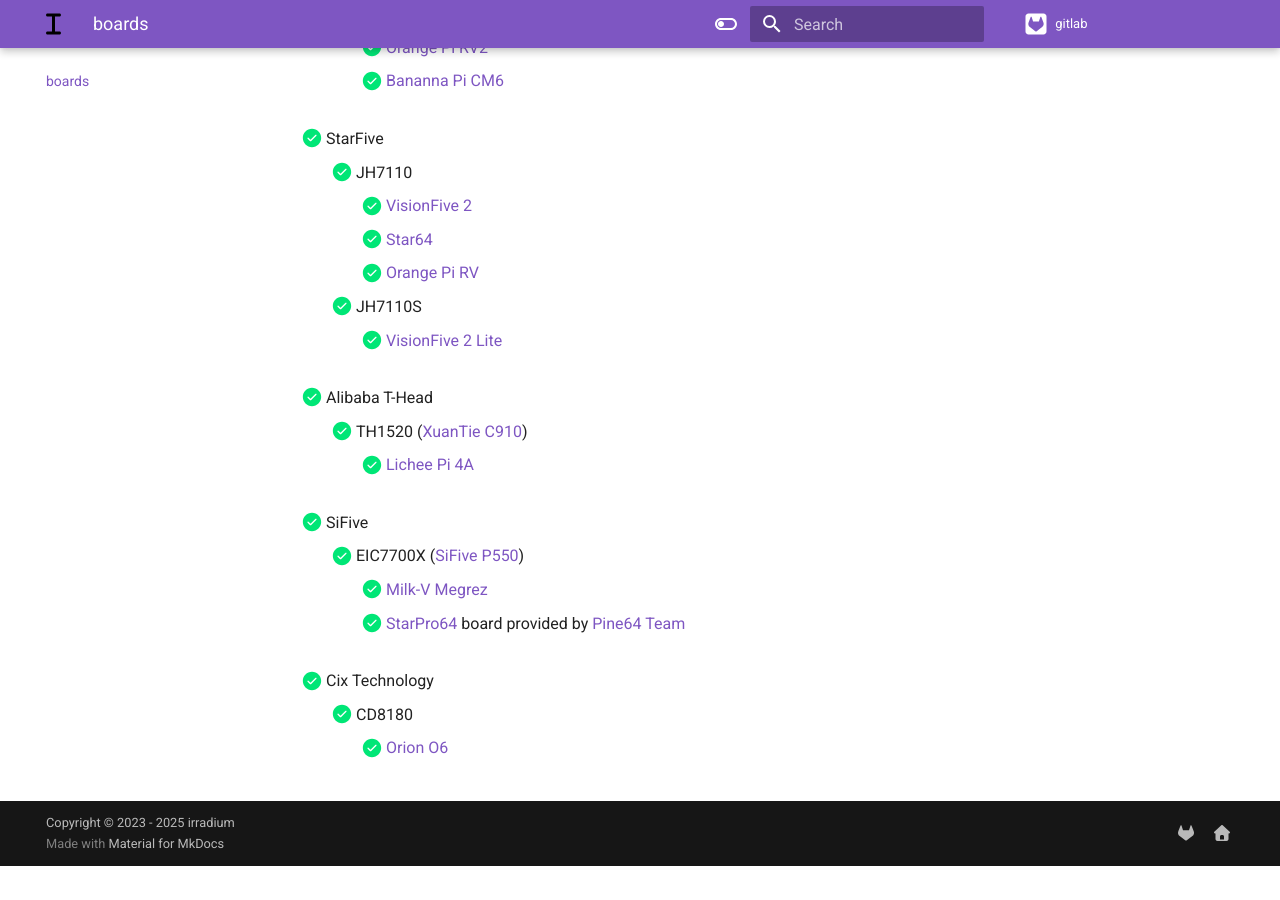
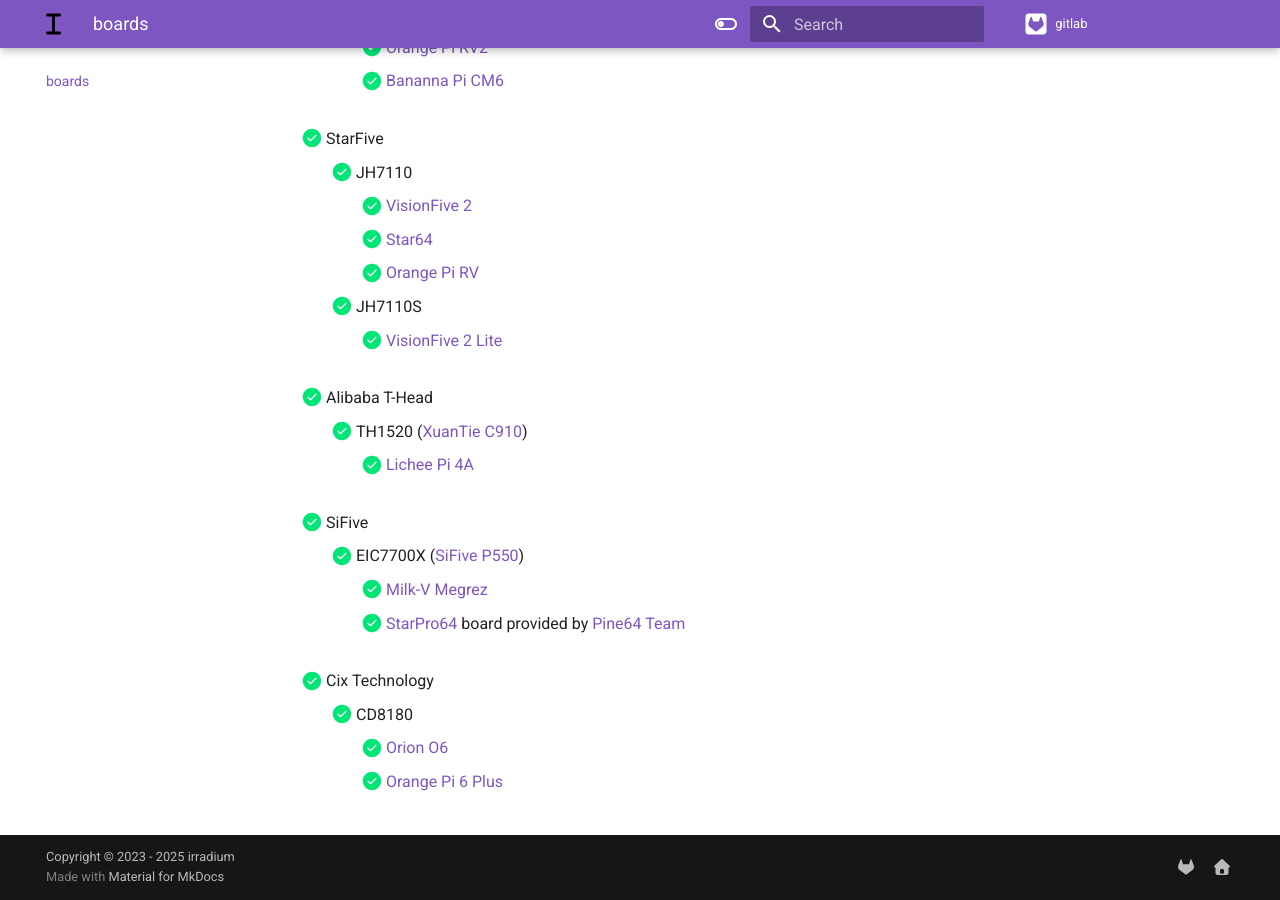
Before and after one commit to sndwvs/irradium.org, an MkDocs documentation site: the page built from docs/boards.md, in a window 1280 px wide and 900 px high, scrolled down 2724 px. Built offline with MkDocs 1.6.1 and Material for MkDocs 9.7.7, drawn with Linux system fonts in a browser that asks for light colours; comment, search, counter and statistics services are not loaded; before the commit the page ends 3590 px from its top, so only the background shows below that.

Commit message:
docs/boards.md: add support Orange Pi 6 Plus

```diff
--- a/docs/boards.md
+++ b/docs/boards.md
@@ -103,3 +103,4 @@
 - [x] Cix Technology
   - [x] CD8180
     - [x] [Orion O6](https://radxa.com/products/orion/o6#techspec)
+    - [x] [Orange Pi 6 Plus](http://www.orangepi.org/html/hardWare/computerAndMicrocontrollers/details/Orange-Pi-6-Plus.html)
```
